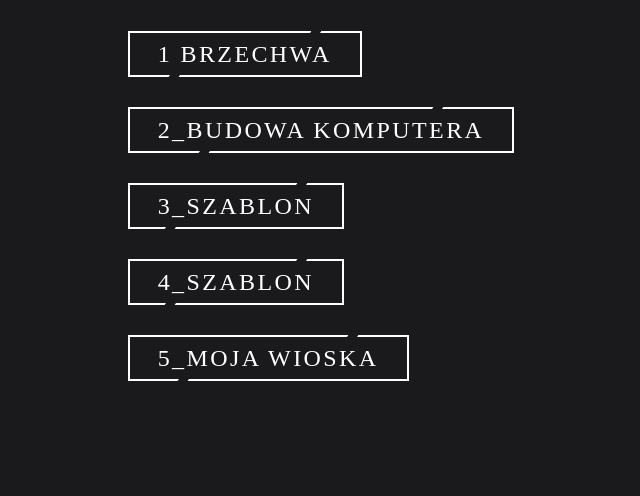
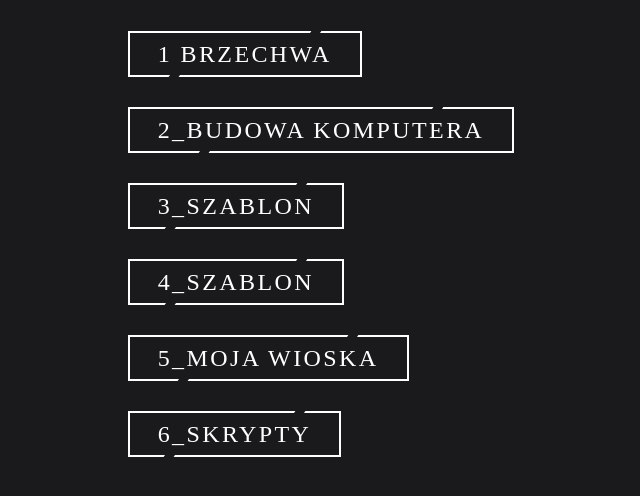
Before and after one commit to wikkot12/witryny, a plain HTML site: page index.html in a window 1280 px wide. Shown: the whole page, without its empty margins (319-959 px from the left). Drawn offline with Linux system fonts and the light colour scheme.

Commit message:
Update index.html

```diff
--- a/index.html
+++ b/index.html
@@ -15,6 +15,7 @@
    <p><a href="szablony/szablon_1.html" style="--clr:#DBA7CC"><span>3_Szablon</span><i></i></a></p>
    <p><a href="szablony/szablon_2.html" style="--clr:#FFE4DC"><span>4_Szablon</span><i></i></a></p>
    <p><a href="wioska/wioska.html" style="--clr:#996699"><span>5_Moja wioska</span><i></i></a></p>
+   <p><a href="11_java/index.html" style="--clr:#F42393"><span>6_Skrypty</span><i></i></a></p>
    </div>
 
    </body>
```
